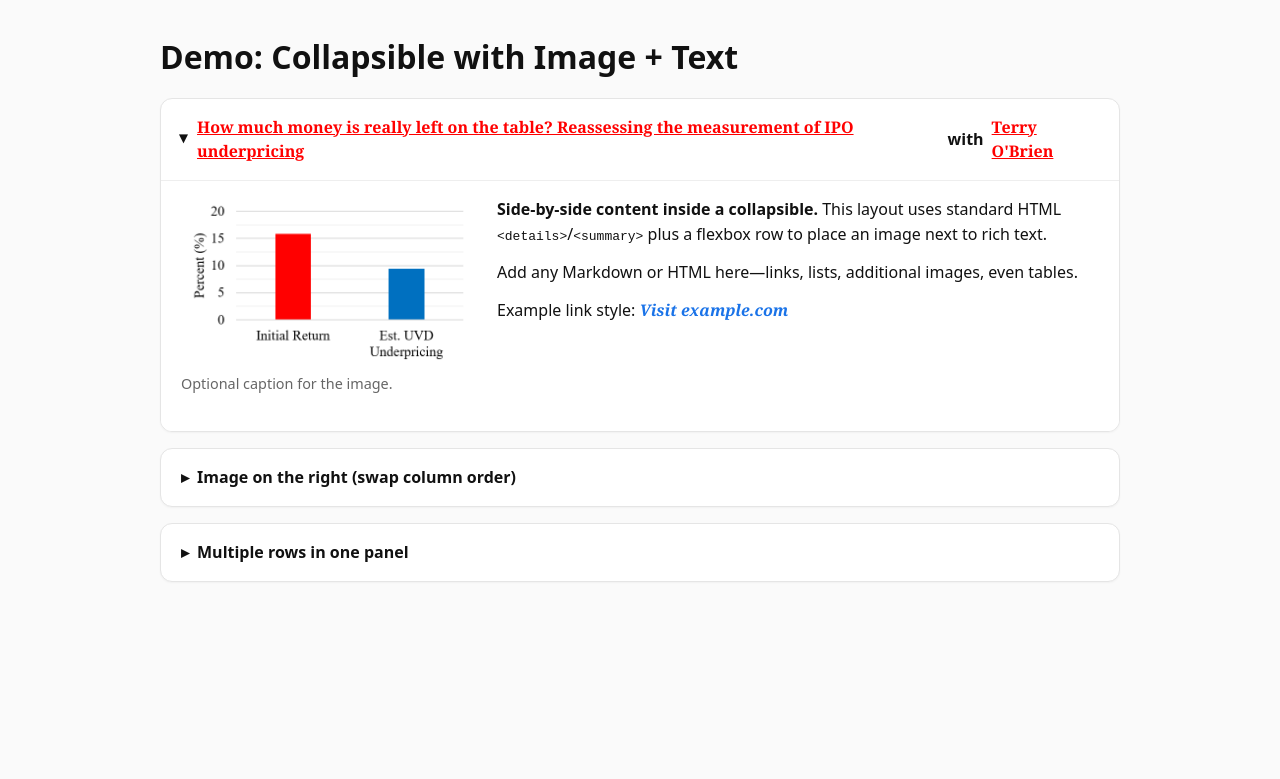
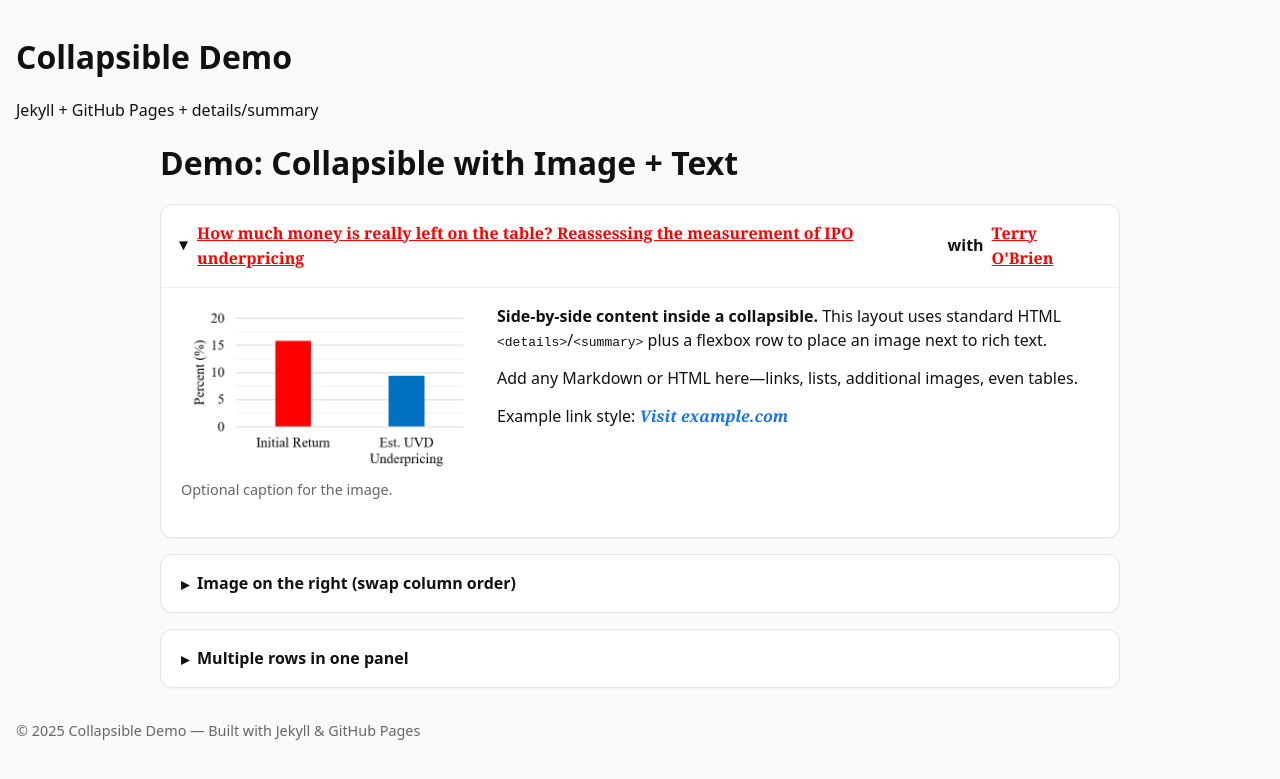
Before and after one commit to fear-the-kraken/jjh, a Jekyll site: the page built from index.md, in a window 1280 px wide. Shown: the top 779 px of the page. Built offline with Jekyll 4.4.1, drawn with Linux system fonts in a browser that asks for light colours.

Commit message:
Update default.html

```diff
--- a/_layouts/default.html
+++ b/_layouts/default.html
@@ -4,11 +4,24 @@
   <meta charset="utf-8">
   <meta name="viewport" content="width=device-width, initial-scale=1">
   <title>{{ page.title }} | {{ site.title }}</title>
+
+  <!-- Link to your stylesheet with correct base path -->
   <link rel="stylesheet" href="{{ '/assets/css/style.css' | relative_url }}">
 </head>
 <body>
+  <header>
+    <h1>{{ site.title }}</h1>
+    {% if site.description %}
+      <p>{{ site.description }}</p>
+    {% endif %}
+  </header>
+
   <main>
     {{ content }}
   </main>
+
+  <footer style="margin-top:2rem;font-size:0.9em;color:#666;">
+    <p>© {{ site.time | date: '%Y' }} {{ site.title }} — Built with Jekyll & GitHub Pages</p>
+  </footer>
 </body>
 </html>
```
